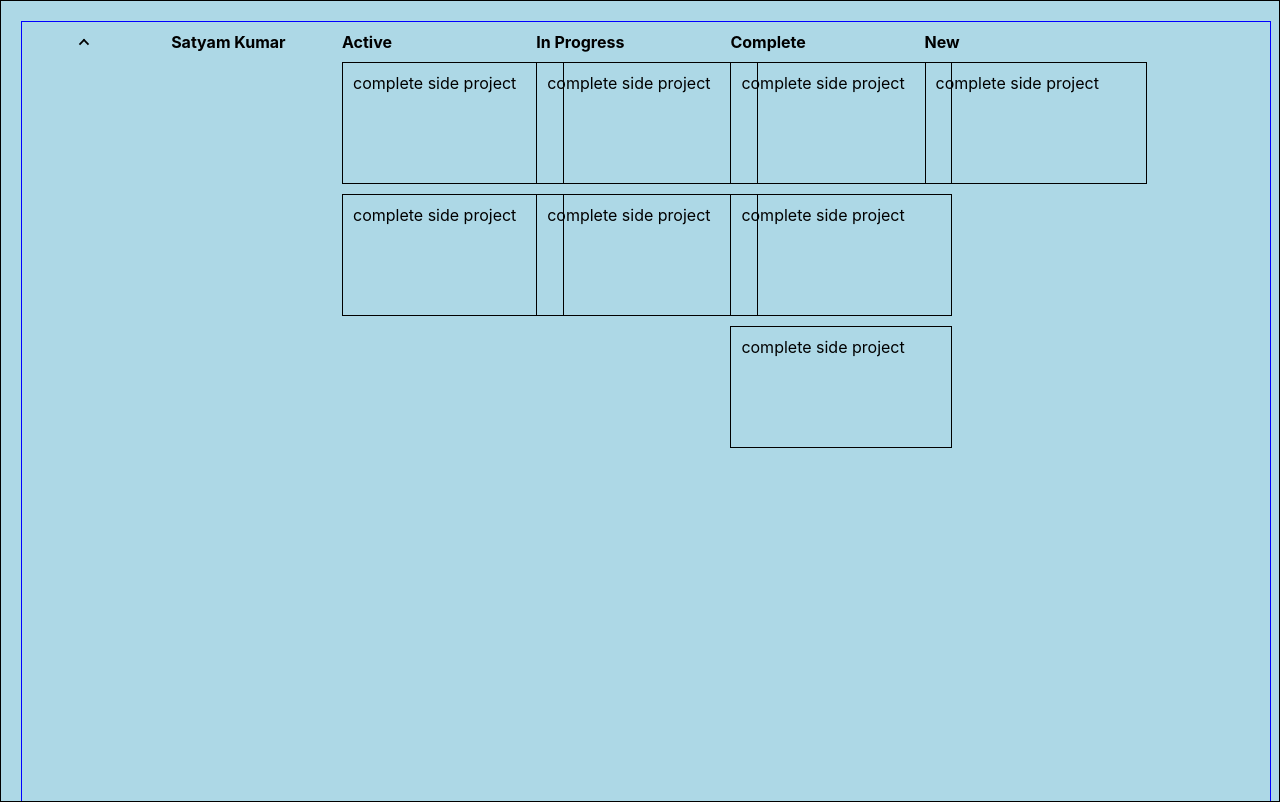
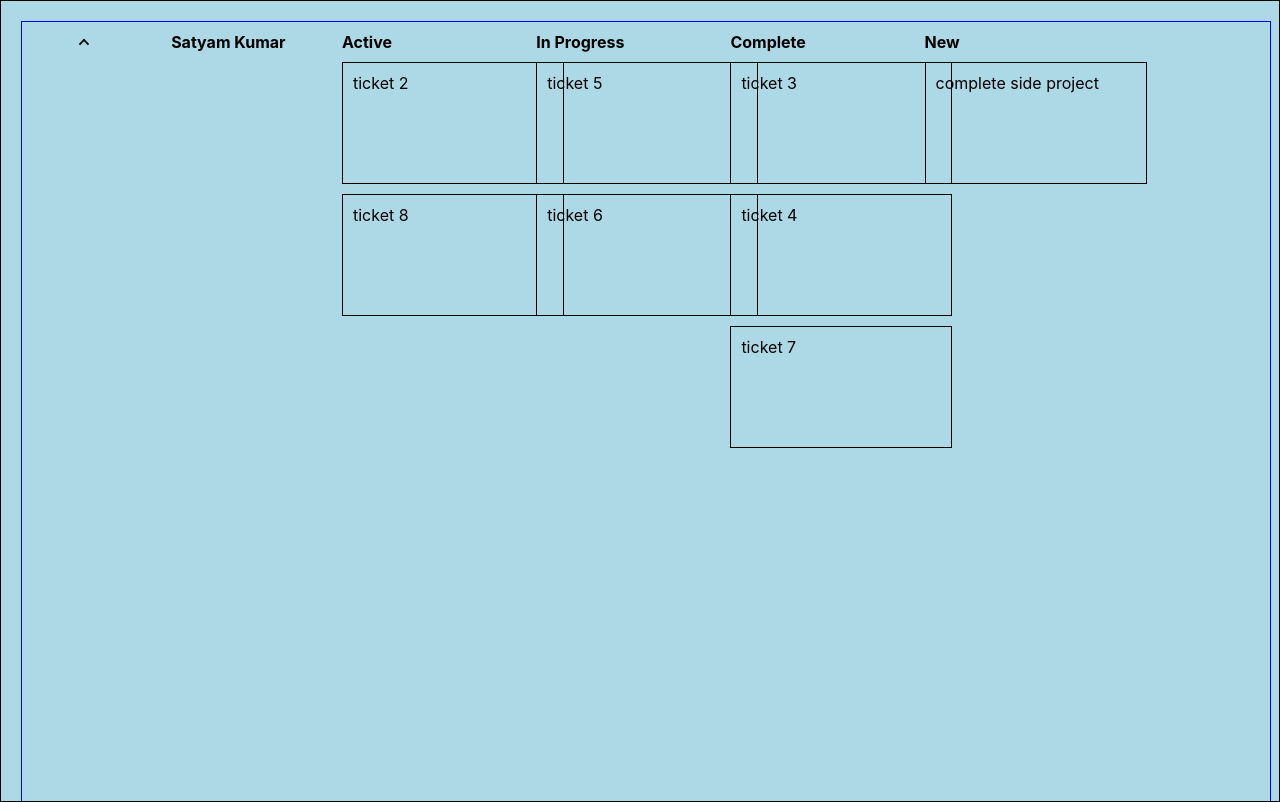
Before and after one commit to satyam4p/taskboard, a React (Create React App) app: page / in a window 1280 px wide. Built offline with nearby package versions, Linux system fonts and the light colour scheme.

Commit message:
WIP: reducing tasklist according to statuses

```diff
--- a/src/common/ColumnContainer/ColumnContainer.js
+++ b/src/common/ColumnContainer/ColumnContainer.js
@@ -16,7 +16,7 @@ const sampleTask = [
     },
     {
         taskID:2,
-        name:'complete side project',
+        name:'ticket 2',
         InitialDate:'12 May, 2022',
         finalDate: '12 Dec, 2022',
         owner: 'Satyam Kumar',
@@ -25,7 +25,7 @@ const sampleTask = [
     },
     {
         taskID:3,
-        name:'complete side project',
+        name:'ticket 3',
         InitialDate:'12 May, 2022',
         finalDate: '12 Dec, 2022',
         owner: 'Satyam Kumar',
@@ -34,7 +34,7 @@ const sampleTask = [
     },
     {
         taskID:4,
-        name:'complete side project',
+        name:'ticket 4',
         InitialDate:'12 May, 2022',
         finalDate: '12 Dec, 2022',
         owner: 'Satyam Kumar',
@@ -42,7 +42,7 @@ const sampleTask = [
         description: ' Basic structure of the task board is ready, making changes for the resusable components'
     },{
         taskID:5,
-        name:'complete side project',
+        name:'ticket 5',
         InitialDate:'12 May, 2022',
         finalDate: '12 Dec, 2022',
         owner: 'Satyam Kumar',
@@ -50,7 +50,7 @@ const sampleTask = [
         description: ' Basic structure of the task board is ready, making changes for the resusable components'
     },{
         taskID:6,
-        name:'complete side project',
+        name:'ticket 6',
         InitialDate:'12 May, 2022',
         finalDate: '12 Dec, 2022',
         owner: 'Satyam Kumar',
@@ -58,7 +58,7 @@ const sampleTask = [
         description: ' Basic structure of the task board is ready, making changes for the resusable components'
     },{
         taskID:7,
-        name:'complete side project',
+        name:'ticket 7',
         InitialDate:'12 May, 2022',
         finalDate: '12 Dec, 2022',
         owner: 'Satyam Kumar',
@@ -66,7 +66,7 @@ const sampleTask = [
         description: ' Basic structure of the task board is ready, making changes for the resusable components'
     },{
         taskID:8,
-        name:'complete side project ',
+        name:'ticket 8',
         InitialDate:'12 May, 2022',
         finalDate: '12 Dec, 2022',
         owner: 'Satyam Kumar',
@@ -78,6 +78,7 @@ const sampleTask = [
 const ColumnContainer = (props) =>{
 
     const [ collapse, setCollapse ] = useState(false);
+    const [taskList, setTaskList] = useState(sampleTask);
     const colTypes = ['Active','In Progress', 'Complete', 'New'];
     return(
         <div className={`column-container toggle-${collapse}`}>
@@ -88,7 +89,12 @@ const ColumnContainer = (props) =>{
                 />
             {colTypes ?
                 colTypes.map((colType, key)=>{
-                    return <Column key={key} collapse={collapse} colType={colType} sampleTask = { sampleTask }/>
+                    return <Column
+                                key={key}
+                                collapse={collapse}
+                                colType={colType}
+                                sampleTask = { taskList }
+                                />
                 }) : null
             }
         </div>
--- a/src/common/Columns/Column.jsx
+++ b/src/common/Columns/Column.jsx
@@ -5,26 +5,41 @@ import Card from '../Card/Card';
 import './stylesheet.scss';
 import useStatusTask from '../../helpers/hooks/useStatusTask';
 import Header from './Header/Header';
+import isObjArrayEqual from '../../helpers/HOF/isObjArrEquals';
 
 
 const Column= ({collapse, colType, sampleTask}) =>{
-    const [ taskAsPerStatus, getTaskAsperStatus ] = useStatusTask(sampleTask, colType);
+    const [ taskList, setTaskList ] = useState(sampleTask);
+    const [ taskAsPerStatus, getTaskAsperStatus ] = useStatusTask(taskList, colType);
     const [rederCount, setRenderCounter] = useState(1);
 
     useEffect(()=>{
-        getTaskAsperStatus(sampleTask);
+        getTaskAsperStatus(taskList);
     },[rederCount]);
     console.log("render count:: ",rederCount);
     const handleDropEvent=(ev)=>{
         let id = ev.dataTransfer.getData('taskID');
         // let allTasks = cloneDeep(sampleTask);
-        let modifiedTasks = sampleTask.map(task=>{
+        let modifiedTaskList = taskList.map(task=>{
             if(task.taskID == id){
-                return {...task, status:colType};
+                return {
+                    taskID:task.taskID,
+                    name:task.name,
+                    InitialDate:task.InitialDate,
+                    finalDate: task.finalDate,
+                    owner: task.owner,
+                    description: task.description,
+                    status:colType
+                };
             }
             return task;
         })
-        getTaskAsperStatus(modifiedTasks);
+        setTaskList((prevTaskList=>{
+            if(!isObjArrayEqual(prevTaskList,modifiedTaskList)){
+                return modifiedTaskList;
+            }
+            return prevTaskList;
+        }))
         setRenderCounter((prevCount=>{
             return prevCount+1;
         }));
@@ -48,7 +63,7 @@ const Column= ({collapse, colType, sampleTask}) =>{
             <Header name={colType} level={4} style="default"/>
             {taskAsPerStatus.map((task, key)=>{
                 return(
-                    <Card key = {key} task = { task }/>
+                    <Card key = {key+task.taskID} task = { task }/>
                 )
             })}
         </Col>
--- /dev/null
+++ b/src/helpers/HOF/isObjArrEquals.js
@@ -0,0 +1,5 @@
+import { xorWith, isEmpty, isEqual } from 'lodash';
+
+export default function isObjArrayEqual(x,y){
+    return isEmpty(xorWith(x,y, isEqual));
+}
--- a/src/helpers/hooks/useStatusTask.js
+++ b/src/helpers/hooks/useStatusTask.js
@@ -5,7 +5,11 @@ const useStatusTask=(taskList, status='New')=>{
     const [taskAsPerStatus, setTaskAsperStatus] = useState([]);
 
     function getTaskAsperStatus(taskList){
+        console.log("taskList:: ",taskList, 'length:: ',taskList.length);
+        /** reduce the main taskList into array of different object with status as their key and value as required data */
+        // let taskListAsperStatuses = taskList.map
         let taskArray = taskList.filter( task => task.status == status );
+
         setTaskAsperStatus([...taskArray]);
     }
     return [taskAsPerStatus, getTaskAsperStatus];
```
